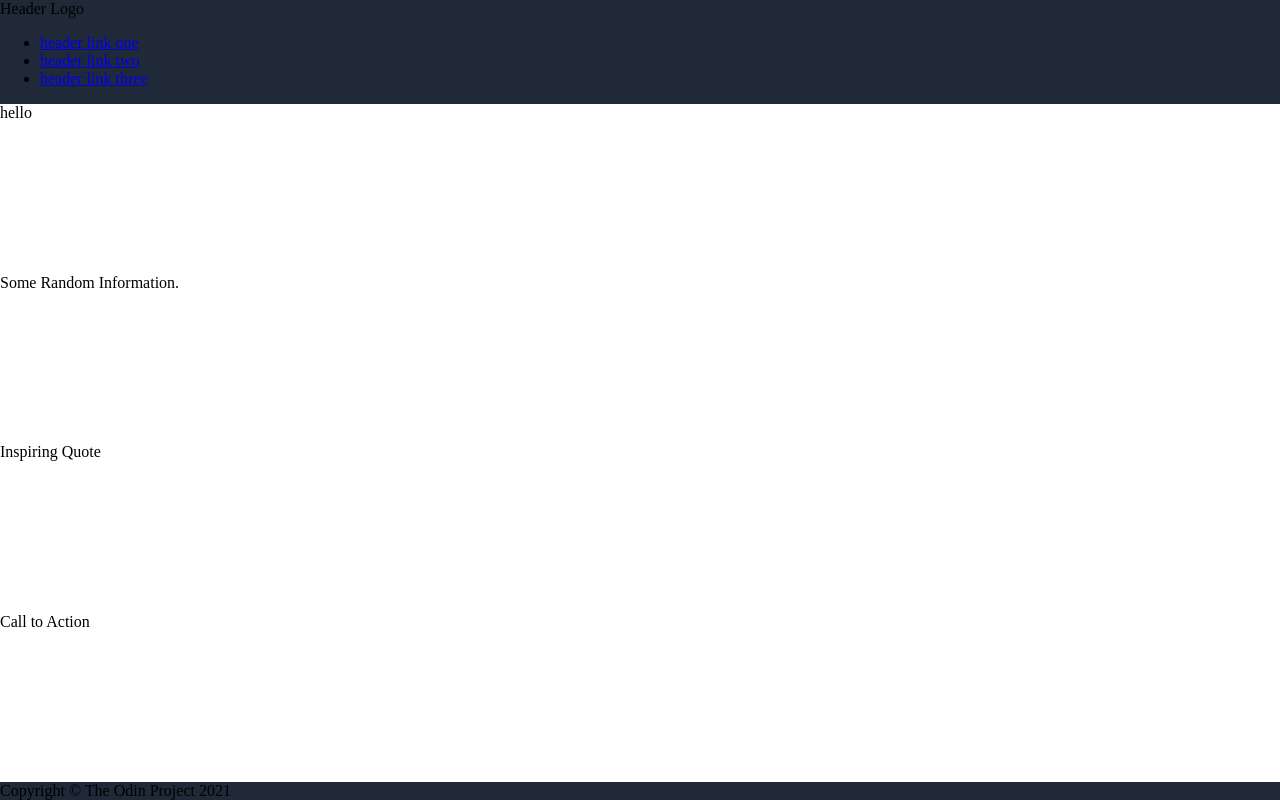
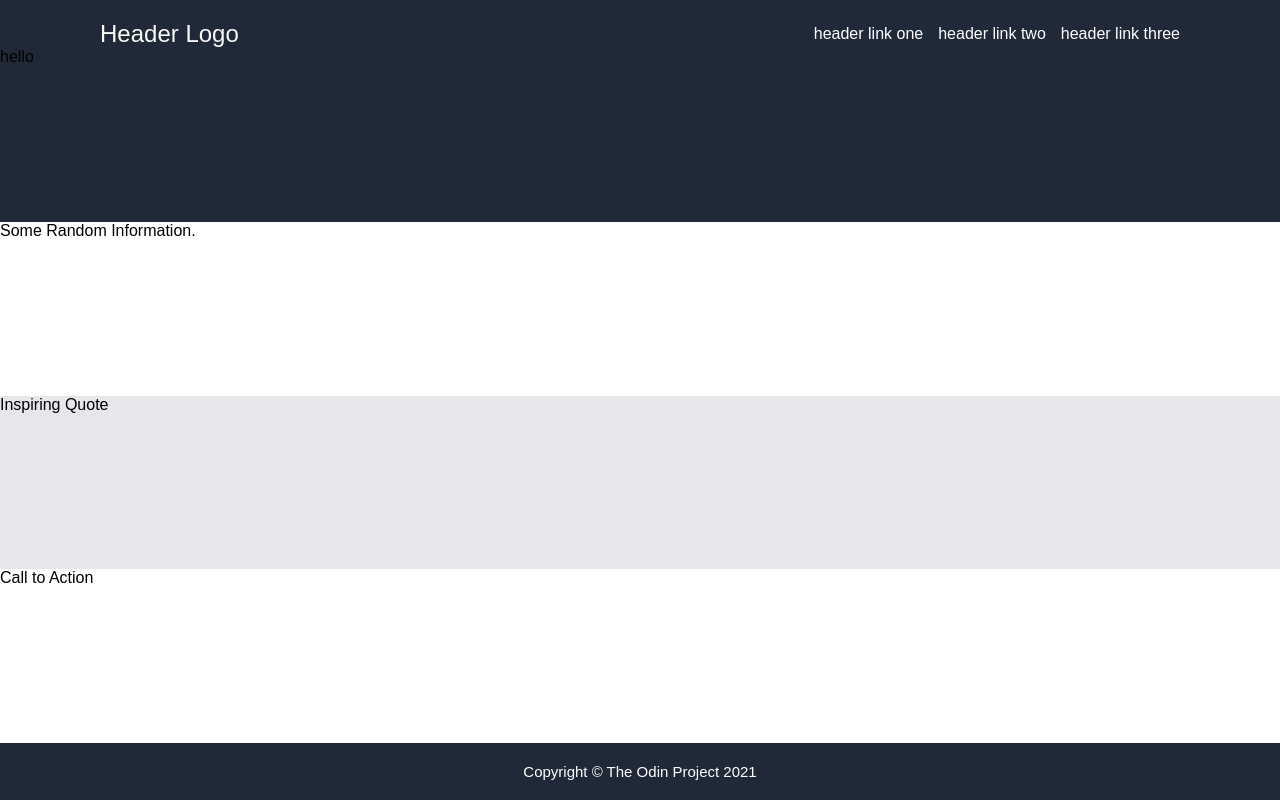
Before and after one commit to Kraalle/landing-page-2, a plain HTML site: page index.html in a window 1280 px wide. Drawn offline with Linux system fonts and the light colour scheme.

Commit message:
footer and header finished

```diff
--- a/index.html
+++ b/index.html
@@ -20,12 +20,12 @@
             </div>
         </div>
         <div class="content">
-            <div class="title">
+            <div class="section-one">
                 hello
             </div>
-            <div class="random-information">Some Random Information.</div>
-            <div class="quote">Inspiring Quote</div>
-            <div class="call-to-action">Call to Action</div>
+            <div class="section-two">Some Random Information.</div>
+            <div class="section-three">Inspiring Quote</div>
+            <div class="section-four">Call to Action</div>
         </div>
         <div class="footer">Copyright © The Odin Project 2021</div>
     </div>
--- a/styles.css
+++ b/styles.css
@@ -1,6 +1,25 @@
 body {
     margin: 0;
     height: 100vh;
+    font-family: Arial, Helvetica, sans-serif;
+}
+
+.header, .footer {
+    background-color: #1F2937;
+    color: white;
+}
+
+.header {
+    display: flex;
+    justify-content: space-between;
+    padding-top: 20px;
+    padding-left: 100px;
+    padding-right: 100px;
+}
+
+.logo {
+    font-size: 24px;
+    color: #F9FAF8;
 }
 
 .container {
@@ -8,6 +27,25 @@ body {
     flex-grow: 1;
     display: flex;
     flex-direction: column;
+
+}
+
+.links {
+    display: flex;
+    align-items: center;
+}
+
+ul {
+    display: flex;
+    list-style: none;
+    margin: 0;
+    padding: 0;
+    gap: 15px;
+}
+
+a {
+    text-decoration: none;
+    color: white;
 }
 
 .content {
@@ -20,6 +58,24 @@ body {
     flex-grow: 1;
 }
 
-.header, .footer {
+.section-one {
     background-color: #1F2937;
 }
+
+.section-two {
+
+}
+
+.section-three {
+    background-color: #E5E7EB;
+}
+
+.section-four {
+}
+
+.footer {
+    padding: 20px;
+    font-size: 15px;
+    display: flex;
+    justify-content: center;
+}
```
